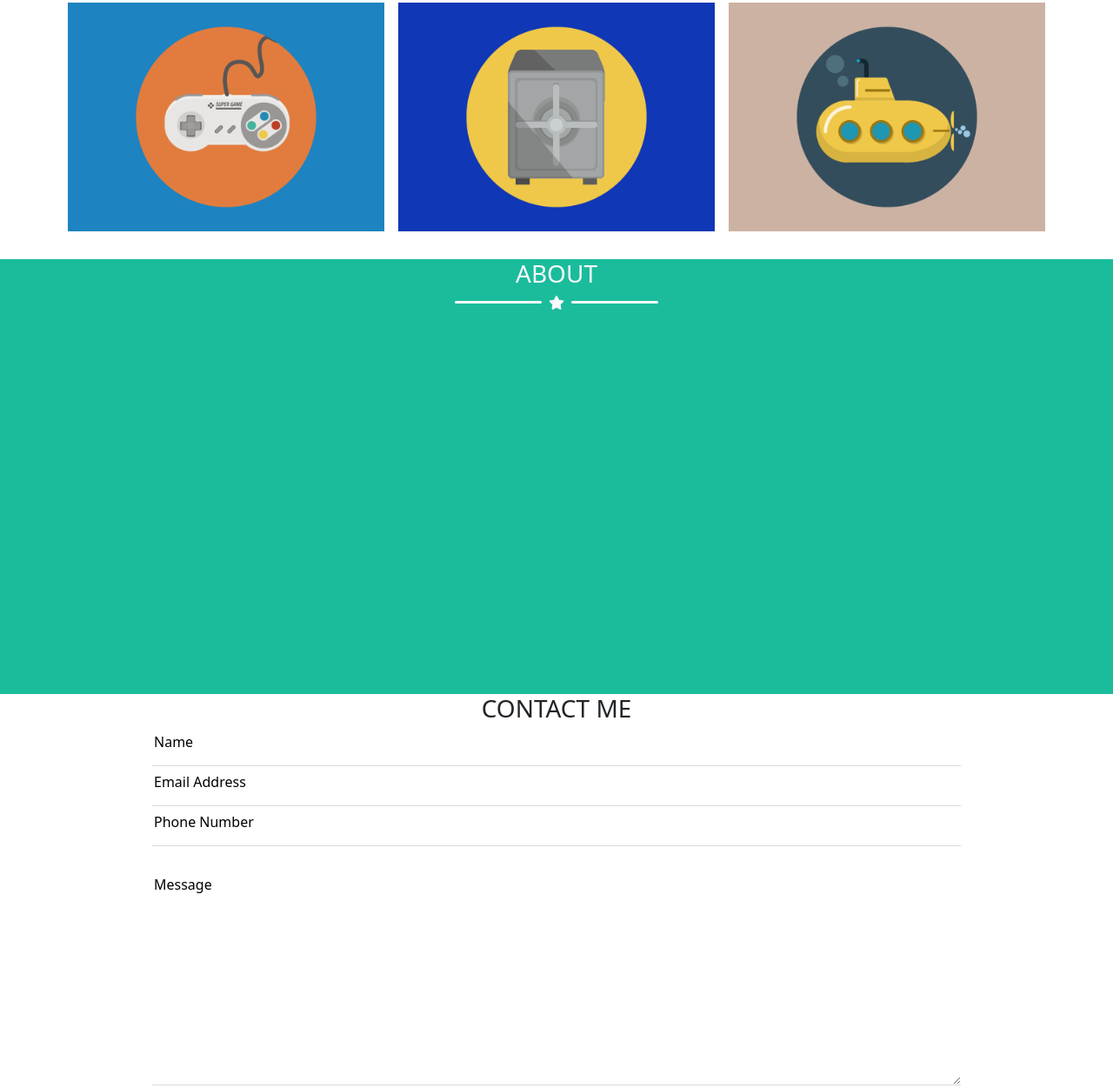
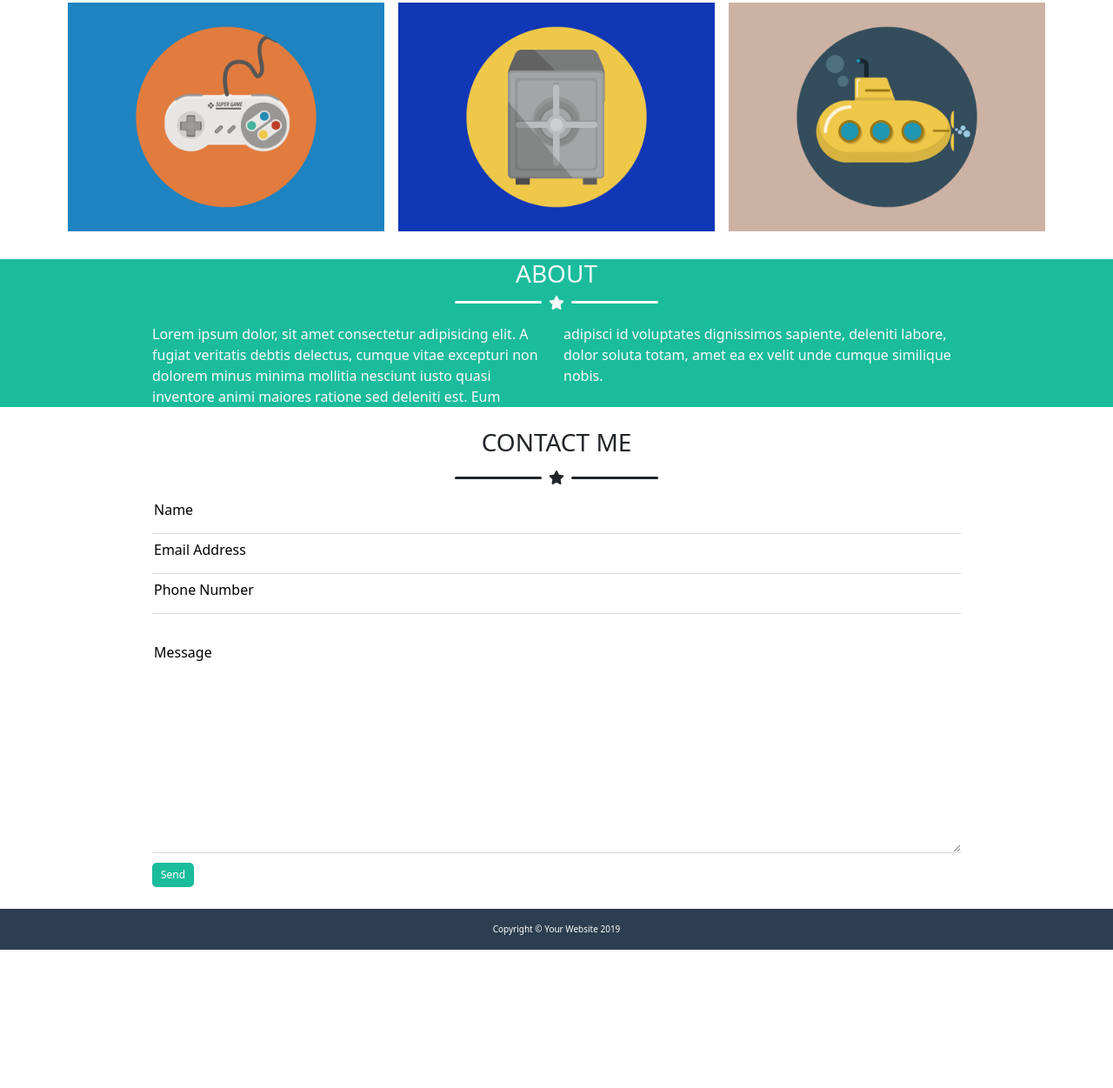
Before and after one commit to RoccoCerro/html-css-bootstrap-freelancer, a plain HTML site: page index.html in a window 1280 px wide. Shown: the part 913-2164 px from the top of the page at 87% size. After the commit the page ends 2005 px from the top, so only its background shows below. Drawn offline with nearby package versions, Linux system fonts and the light colour scheme.

Commit message:
FEAT about

```diff
--- a/css/app.css
+++ b/css/app.css
@@ -48,6 +48,12 @@ img {
 .about {
     background-color: var(--background-hero);
     width: 100%;
+
+    & p {
+        @media (min-width: 576px){
+        column-count: 2;
+        }
+    }
 }
 
 /* STYLE CONTACT-ME */
@@ -111,7 +117,3 @@ img {
 }
 
 /* DEBUG */
-
-.debug .about {
-    height: 500px;
-}
--- a/index.html
+++ b/index.html
@@ -92,8 +92,8 @@
             </div>
         </section>
         <!-- ABOUT -->
-        <section class="about text-center text-light">
-            <div class="container_free">
+        <section class="about  text-light">
+            <div class="container_free text-center">
                 <h3>ABOUT</h3>
                 <div class="m_divider d-flex align-items-center justify-content-center gap-2 mb-3">
                     <hr class="rounded">
@@ -101,13 +101,21 @@
                     <hr class="rounded">
                 </div>
             </div>
+            <div class="container_free">
+                <p>Lorem ipsum dolor, sit amet consectetur adipisicing elit. A fugiat veritatis debtis delectus, cumque vitae excepturi non dolorem minus minima mollitia nesciunt iusto quasi inventore animi maiores ratione sed deleniti est. Eum adipisci id voluptates dignissimos sapiente, deleniti labore, dolor soluta totam, amet ea ex velit unde cumque similique nobis.</p>
+            </div>
         </section>
         <!-- CONTACT-ME -->
-        <section class="contact-me">
+        <section class="contact-me mt-4">
             <div class="container_free">
                 <!-- titolo contact-me -->
                 <div class="title-contact-me text-center">
                     <h3>CONTACT ME</h3>
+                    <div class="m_divider d-flex align-items-center justify-content-center gap-2 my-3">
+                        <hr class="rounded">
+                        <i class="fa-solid fa-star"></i>
+                        <hr class="rounded">
+                    </div>
                 </div>
                 <!-- form contact-me -->
                 <form action="">
```
